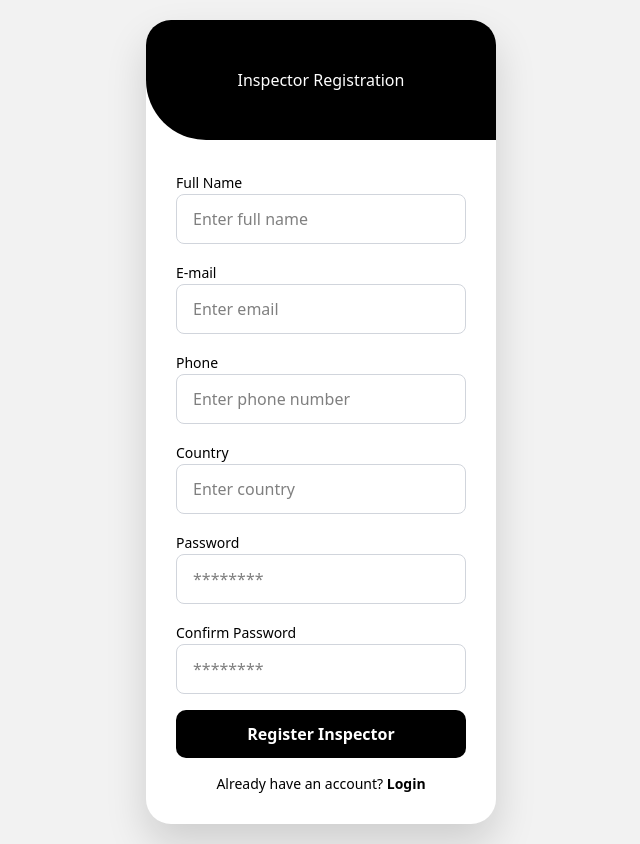
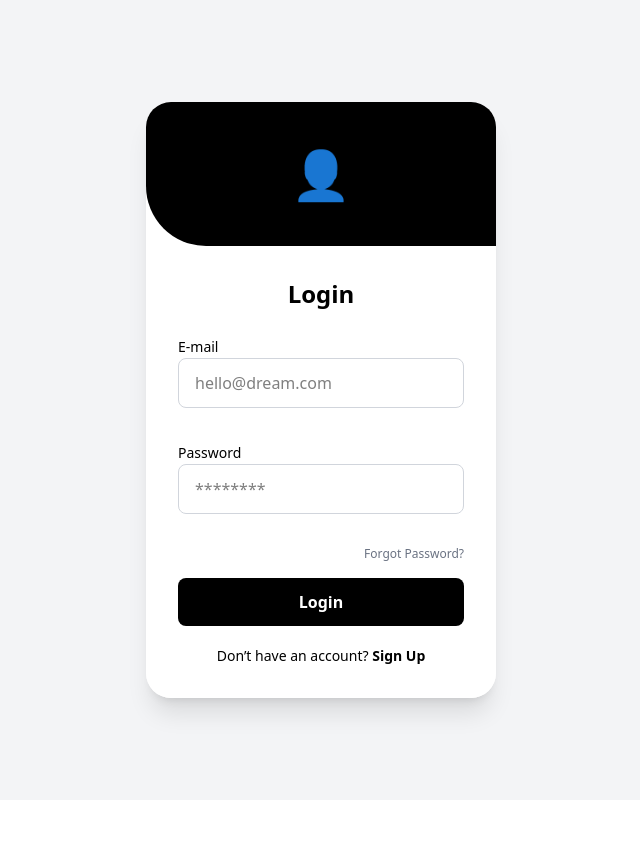
Before and after one commit to Aishafarheenn/HomeGuard, a React app in the folder frontend/: page / in a window 1280 px wide. Shown: the whole page, without its empty margins (319-959 px from the left). After the commit the page ends 800 px from the top, so only its background shows below. Built offline with nearby package versions, Linux system fonts and the light colour scheme; the HTML template or start-up script is replaced by a standard one.

Commit message:
frontend error

```diff
--- a/frontend/src/App.jsx
+++ b/frontend/src/App.jsx
@@ -1,8 +1,10 @@
 import React from "react";
-import InspectorRegistration from "./screens/InspectorRegistration";
+// import InspectorRegistration from "./screens/InspectorRegistration";
+import Login from "./screens/Login";
 
 function App() {
-  return <InspectorRegistration />;
+  // return <InspectorRegistration />;
+  return <Login/>
 }
 
 export default App;
--- a/frontend/src/components/ui/Button.jsx
+++ b/frontend/src/components/ui/Button.jsx
@@ -1,24 +1,19 @@
 import React from "react";
 
-function Button({ children, type }) {
+function Button({ children, type = "button", className = "" }) {
   return (
-    <button type={type} style={styles.button}>
+    <button
+      type={type}
+      className={`w-full py-3 bg-black text-white
+                  rounded-lg font-bold
+                  cursor-pointer
+                  hover:bg-gray-800
+                  transition duration-300
+                  ${className}`}
+    >
       {children}
     </button>
   );
 }
 
-const styles = {
-  button: {
-    width: "100%",
-    padding: "12px",
-    background: "black",
-    color: "white",
-    border: "none",
-    borderRadius: "10px",
-    fontWeight: "bold",
-    cursor: "pointer",
-  },
-};
-
 export default Button;
--- a/frontend/src/components/ui/Card.jsx
+++ b/frontend/src/components/ui/Card.jsx
@@ -1,21 +1,15 @@
 import React from "react";
 
-function Card({ children }) {
+function Card({ children, className = "" }) {
   return (
-    <div style={styles.card}>
+    <div
+      className={`w-[350px] rounded-[25px] overflow-hidden
+                  shadow-[0_20px_40px_rgba(0,0,0,0.15)]
+                  bg-white ${className}`}
+    >
       {children}
     </div>
   );
 }
 
-const styles = {
-  card: {
-    width: "350px",
-    borderRadius: "25px",
-    overflow: "hidden",
-    boxShadow: "0 20px 40px rgba(0,0,0,0.15)",
-    background: "#fff",
-  },
-};
-
 export default Card;
```
